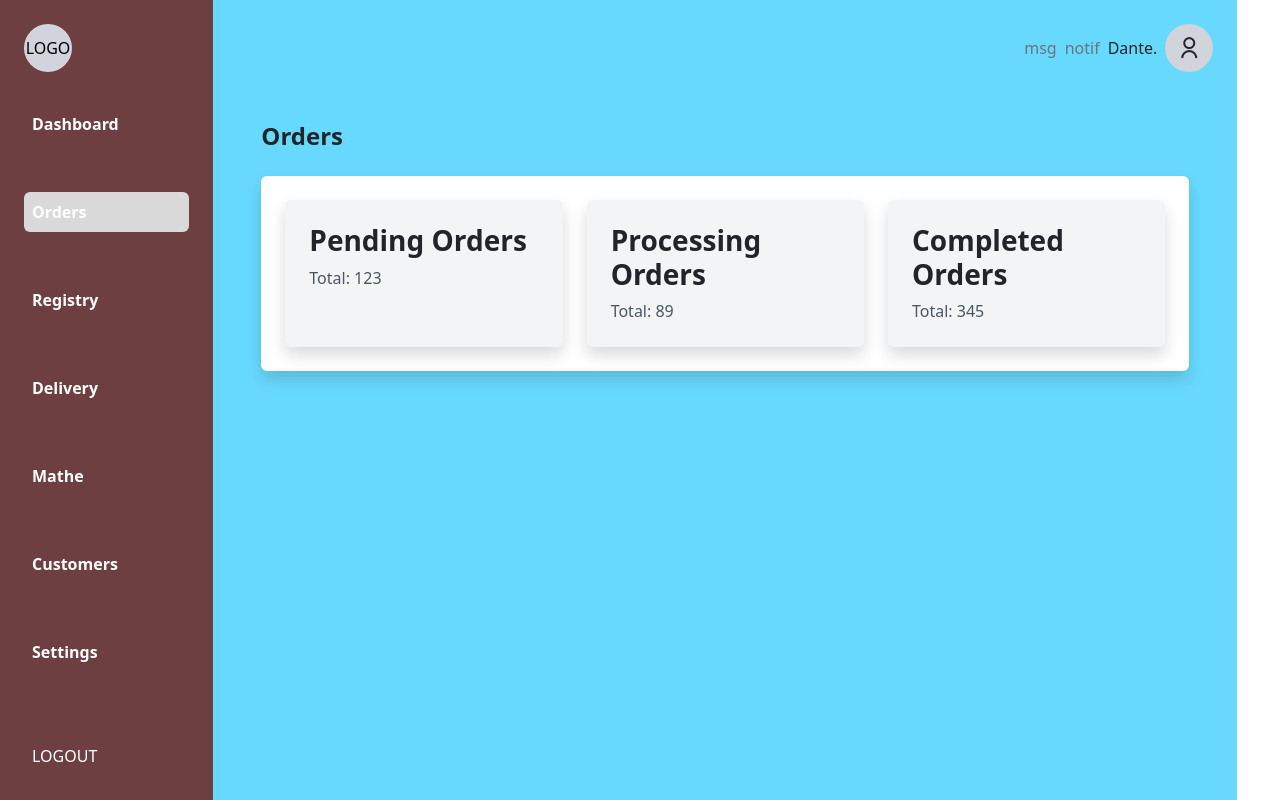
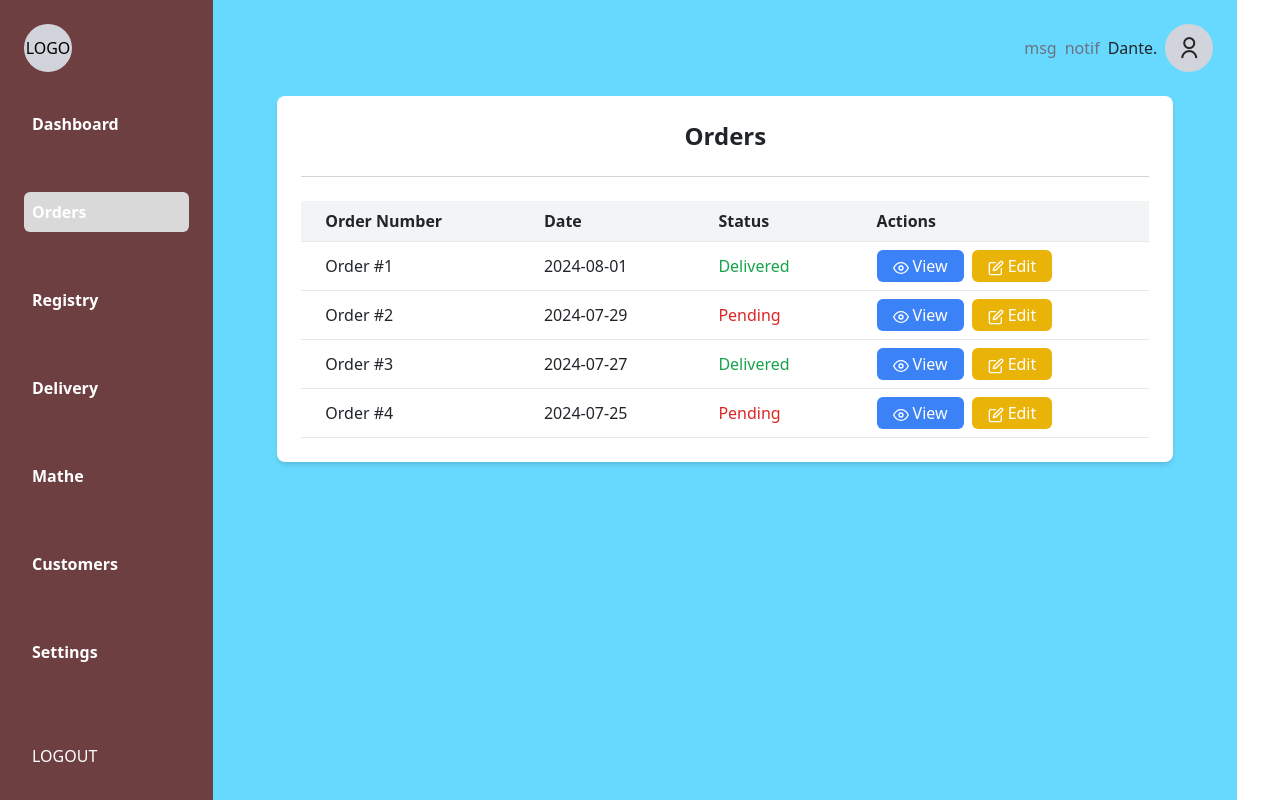
Before and after one commit to Marozva2/mathe, a React (Vite) app in the folder client/: page /admin/orders in a window 1280 px wide. Built offline with nearby package versions, Linux system fonts and the light colour scheme.

Commit message:
An actionable orders component

```diff
--- a/client/src/components/Dashboard/Orders.jsx
+++ b/client/src/components/Dashboard/Orders.jsx
@@ -1,25 +1,67 @@
-const Orders = () => {
+import { useState, useEffect } from "react";
+import { FiEdit, FiEye } from "react-icons/fi";
+
+function Orders() {
+  // Dummy data for orders
+  const [orders] = useState([
+    { id: 1, name: "Order #1", date: "2024-08-01", status: "Delivered" },
+    { id: 2, name: "Order #2", date: "2024-07-29", status: "Pending" },
+    { id: 3, name: "Order #3", date: "2024-07-27", status: "Delivered" },
+    { id: 4, name: "Order #4", date: "2024-07-25", status: "Pending" },
+  ]);
+
+  useEffect(() => {
+    // Fetch orders from API or other sources here
+    // setOrders(fetchedOrders);
+  }, []);
+
   return (
-    <div className="p-6">
-      <h2 className="text-2xl font-bold mb-4">Orders</h2>
-      <div className="bg-white p-4 rounded shadow">
-        <div className="grid grid-cols-3 gap-4">
-          <div className="bg-gray-100 p-4 rounded shadow">
-            <h3 className="font-bold">Pending Orders</h3>
-            <div className="mt-2 text-gray-600">Total: 123</div>
-          </div>
-          <div className="bg-gray-100 p-4 rounded shadow">
-            <h3 className="font-bold">Processing Orders</h3>
-            <div className="mt-2 text-gray-600">Total: 89</div>
-          </div>
-          <div className="bg-gray-100 p-4 rounded shadow">
-            <h3 className="font-bold">Completed Orders</h3>
-            <div className="mt-2 text-gray-600">Total: 345</div>
-          </div>
-        </div>
-      </div>
+    <div className="bg-white rounded-lg shadow-md p-6 max-w-4xl mx-auto">
+      <h2 className="text-2xl font-bold text-center mb-6">Orders</h2>
+      <div className="border-b border-gray-300 mb-4"></div>
+
+      <table className="w-full text-left">
+        <thead>
+          <tr className="border-b bg-gray-100">
+            <th className="px-4 py-2">Order Number</th>
+            <th className="px-4 py-2">Date</th>
+            <th className="px-4 py-2">Status</th>
+            <th className="px-4 py-2">Actions</th>
+          </tr>
+        </thead>
+        <tbody>
+          {orders.map((order) => (
+            <tr
+              key={order.id}
+              className="border-b hover:bg-gray-50 transition duration-300"
+            >
+              <td className="px-4 py-2">{order.name}</td>
+              <td className="px-4 py-2">{order.date}</td>
+              <td
+                className={`px-4 py-2 ${
+                  order.status === "Delivered"
+                    ? "text-green-600"
+                    : "text-red-600"
+                }`}
+              >
+                {order.status}
+              </td>
+              <td className="px-4 py-2 flex space-x-2">
+                <button className="bg-blue-500 text-white px-3 py-1 rounded hover:bg-blue-600 transition duration-300">
+                  <FiEye className="inline-block mr-1" />
+                  View
+                </button>
+                <button className="bg-yellow-500 text-white px-3 py-1 rounded hover:bg-yellow-600 transition duration-300">
+                  <FiEdit className="inline-block mr-1" />
+                  Edit
+                </button>
+              </td>
+            </tr>
+          ))}
+        </tbody>
+      </table>
     </div>
   );
-};
+}
 
 export default Orders;
```
